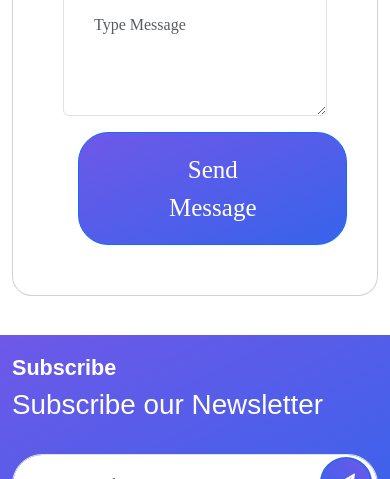
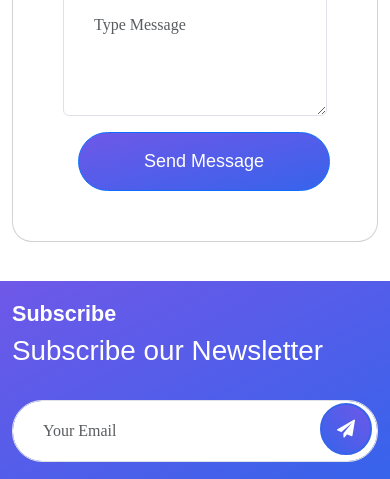
Before and after one commit to hamzakhan696/fancy-bootstrap-theme, a plain HTML site: page index.html in a window 390 px wide. Shown: the part 9920-10399 px from the top of the page. Drawn offline with nearby package versions, Linux system fonts and the light colour scheme.

Commit message:
send message button responsive fix

```diff
--- a/index.html
+++ b/index.html
@@ -435,9 +435,9 @@
                                             <div class="form-group mt-4" style="border-radius: 20px;">
                                               <textarea class="form-control" placeholder="Type Message" id="exampleFormControlTextarea1" rows="3"></textarea>
                                             </div>
-                                            <div class="col-md-12">
+                                            <div class="col-12">
                                               <div class="button text-center">
-                                                <button type="submit" class="btn btn-primary form-btn">Send Message</button>
+                                                <button type="submit" class="btn btn-primary form-btn text-nowrap">Send Message</button>
                                               </div>
                                             </div>
                                           </form>
--- a/style.css
+++ b/style.css
@@ -422,9 +422,10 @@ width: 100%;
   }
 
   .form-btn{
+    font-family: "Poppins",sans-serif;
     background: linear-gradient(to top left,#3763eb 0%,#6f58e8 100%);
-    font-size: 25px;
-    font-weight: 500;
+    font-size: 18px;
+    font-weight: 400;
     padding: 18px 90px;
     border-radius: 30px;
   }
@@ -628,3 +629,9 @@ p {
     margin: auto;
   }
   }
+
+  @media (max-width: 400px){
+    .form-btn{
+    padding: 15px 65px;
+    }
+    }
```
